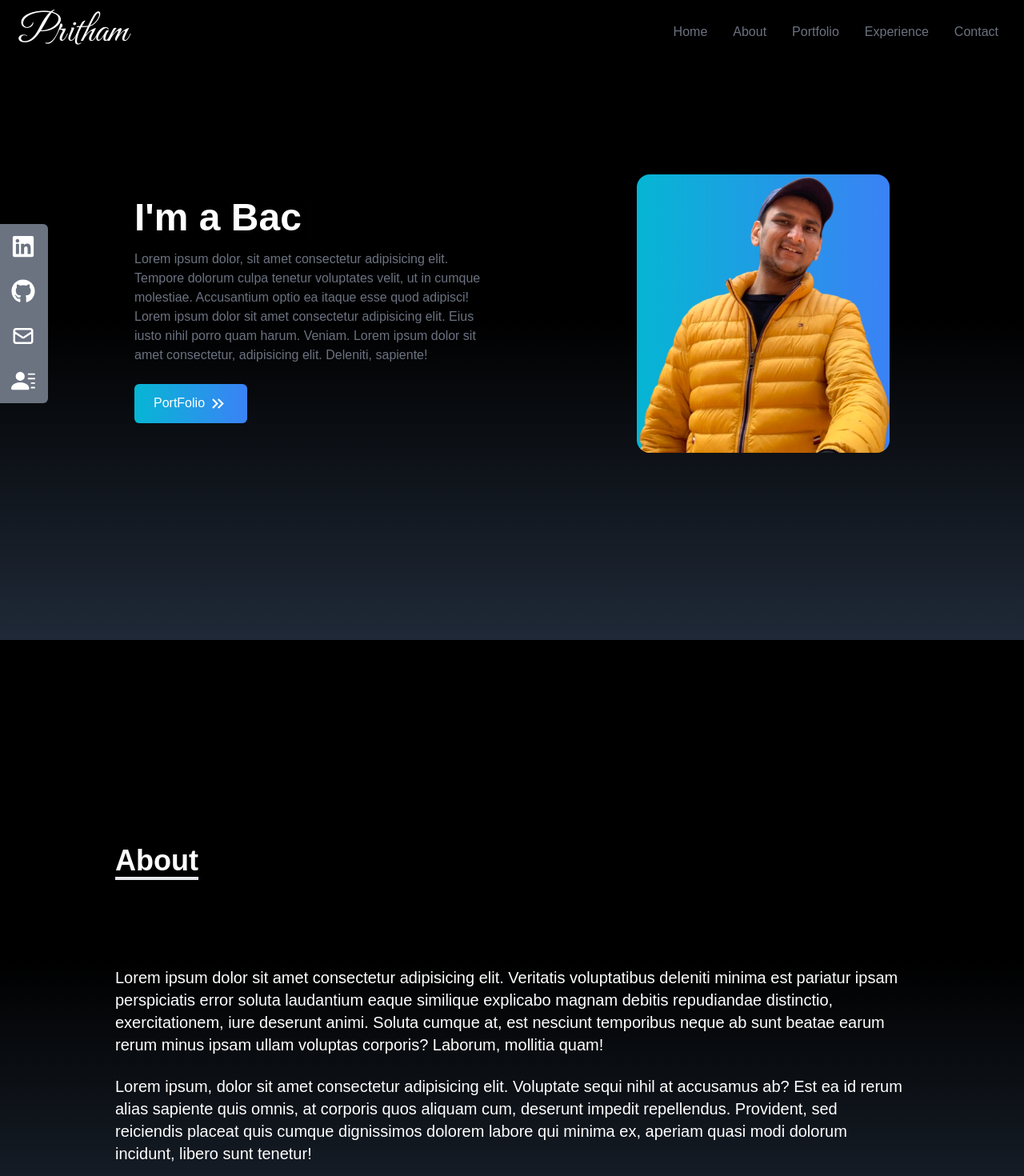
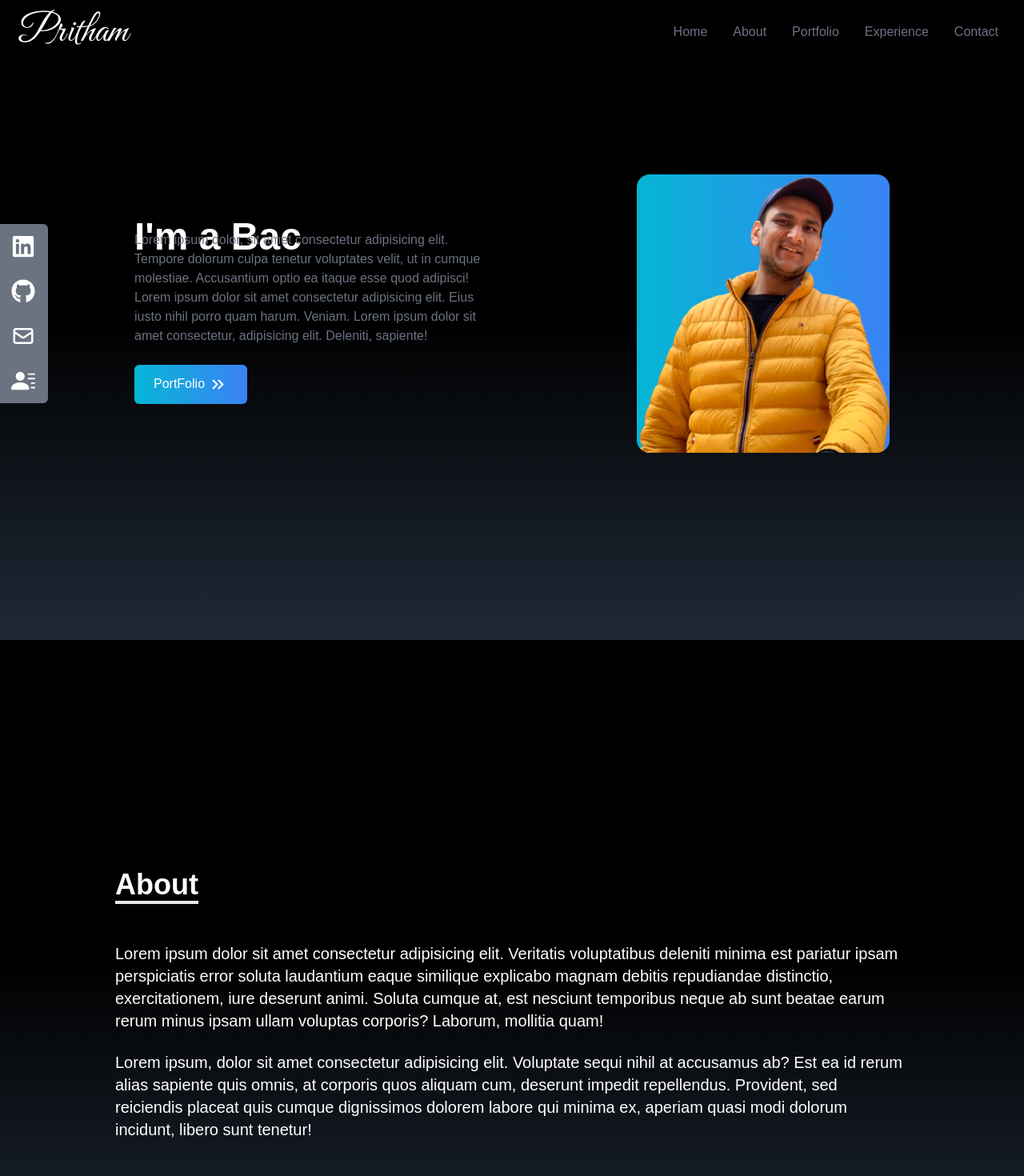
Before and after one commit to spiman9/Portfolio-react-1, a React (Create React App) app: page / in a window 1280 px wide. Shown: the top 1470 px of the page at 80% size. Built offline with nearby package versions, Linux system fonts and the light colour scheme.

Commit message:
changed the animation height

```diff
--- a/src/components/About.jsx
+++ b/src/components/About.jsx
@@ -9,7 +9,7 @@ const About = () => {
                     About
                 </p>
             </div>
-            <p className='text-xl mt-20'>
+            <p className='text-xl mt-5'>
                 Lorem ipsum dolor sit amet consectetur adipisicing elit. Veritatis voluptatibus deleniti minima est pariatur ipsam perspiciatis error soluta laudantium eaque similique explicabo magnam debitis repudiandae distinctio, exercitationem, iure deserunt animi. Soluta cumque at, est nesciunt temporibus neque ab sunt beatae earum rerum minus ipsam ullam voluptas corporis? Laborum, mollitia quam!
             </p>
 
--- a/src/components/Home.jsx
+++ b/src/components/Home.jsx
@@ -10,7 +10,8 @@ const Home = () => {
     <div name="home" className='h-screen w-full bg-gradient-to-b from-black via-black to-gray-800 pt-40 pb-4 md:pt-0 z-0'>
         <div className='max-w-screen-lg mx-auto flex flex-col items-center justify-center h-full px-10 md:flex-row'>
             <div className='flex flex-col justify-center h-full w-full'>
-                <h2 className='text-4xl  sm:text-5xl font-bold text-white '>I'm a
+                <div className='h-24 pt-2 md:h-0 md:pt-0'>
+                <h2 className='text-4xl  sm:text-5xl font-bold text-white'>I'm a
                 <span><Typewriter
                     words={[' FrontEnd Developer', ' BackEnd-Developer']}
                     loop={Infinity}
@@ -21,6 +22,7 @@ const Home = () => {
                     deleteSpeed={50}
                 /></span>
                 </h2>
+                </div>
                 <p className='text-gray-500 py-4 max-w-md'>
                     Lorem ipsum dolor, sit amet consectetur adipisicing elit. Tempore dolorum culpa tenetur voluptates velit, ut in cumque molestiae. Accusantium optio ea itaque esse quod adipisci!
                     Lorem ipsum dolor sit amet consectetur adipisicing elit. Eius iusto nihil porro quam harum. Veniam.
```
